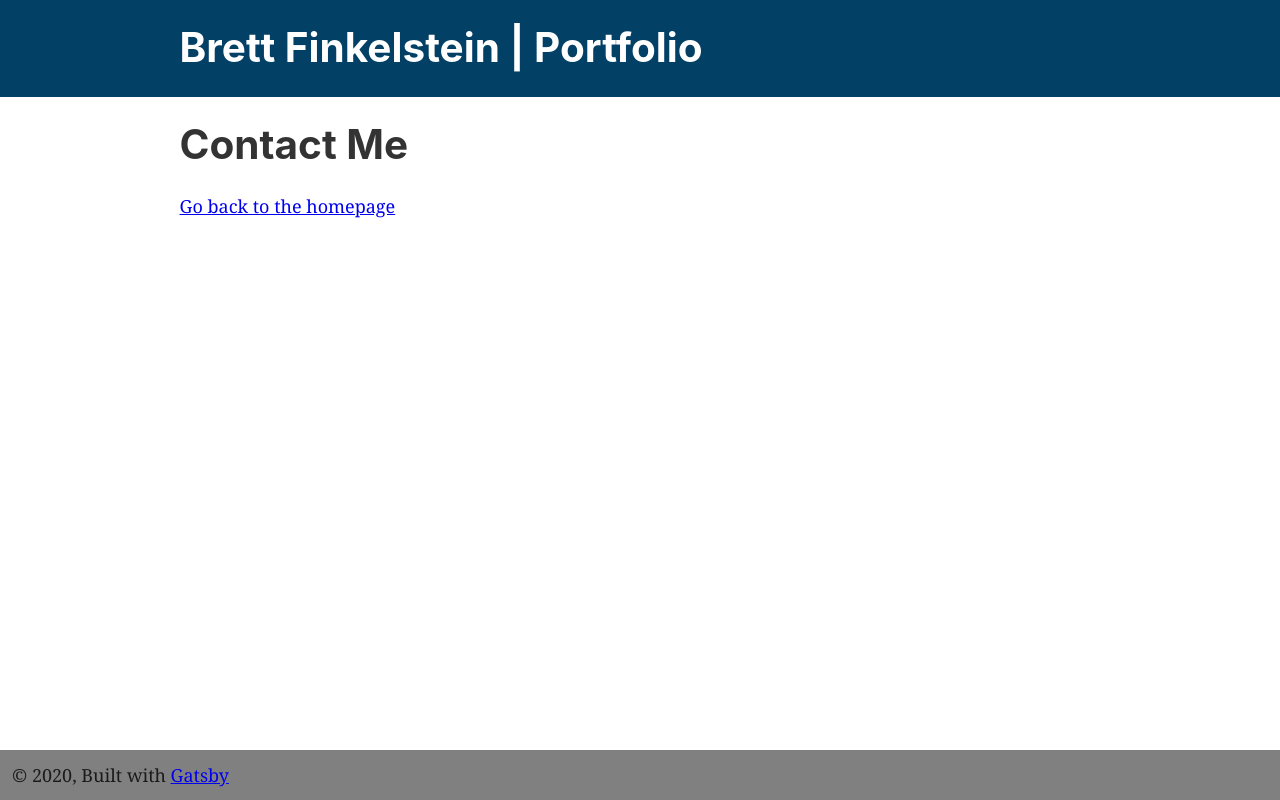
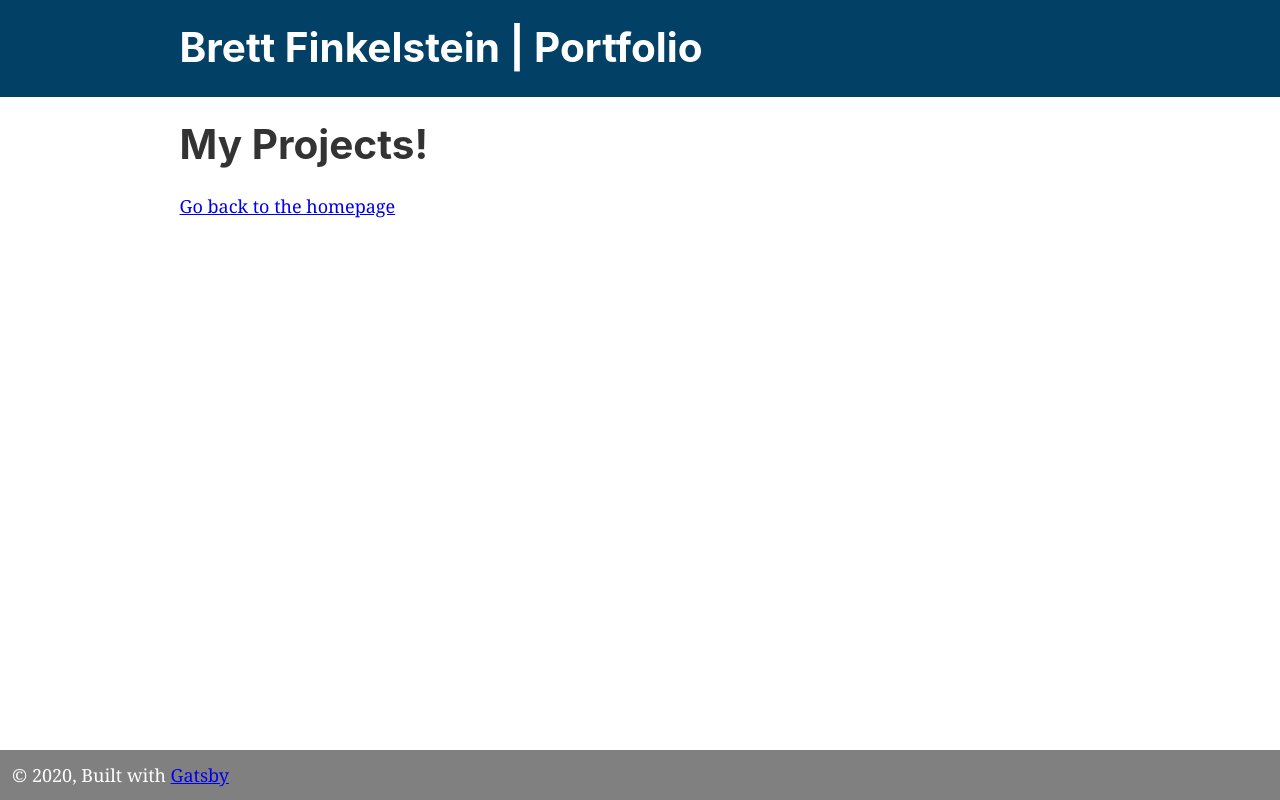
Before and after one commit to brettfink1/brettfinkelstein-xyz, a Gatsby site: page /projects in a window 1280 px wide. Built offline with nearby package versions, Linux system fonts and the light colour scheme; Gatsby itself is replaced by a stand-in of ours.

Commit message:
Updating images

```diff
--- a/gatsby-config.js
+++ b/gatsby-config.js
@@ -24,7 +24,8 @@ module.exports = {
         background_color: `#663399`,
         theme_color: `#663399`,
         display: `minimal-ui`,
-        icon: `src/images/gatsby-icon.png`, // This path is relative to the root of the site.
+        px: '50px',
+        icon: `src/images/Finkelstein_Headshot-brows.jpg`, // This path is relative to the root of the site.
       },
     },
     // this (optional) plugin enables Progressive Web App + Offline functionality
--- a/src/components/image.js
+++ b/src/components/image.js
@@ -16,7 +16,7 @@ import Img from "gatsby-image"
 const Image = () => {
   const data = useStaticQuery(graphql`
     query {
-      placeholderImage: file(relativePath: { eq: "Finkelstein_Headshot.jpeg" }) {
+      placeholderImage: file(relativePath: { eq: "Finkelstein_Headshot-brows.jpg" }) {
         childImageSharp {
           fluid(maxWidth: 300) {
             ...GatsbyImageSharpFluid
--- a/src/components/layout.js
+++ b/src/components/layout.js
@@ -42,6 +42,7 @@ const Layout = ({ children }) => {
           left: '0',
           width: '100%',
           height: '50px',
+          color: 'white',
           backgroundColor: 'grey',
         }}>
           © {new Date().getFullYear()}, Built with
--- a/src/pages/projects.js
+++ b/src/pages/projects.js
@@ -6,8 +6,8 @@ import SEO from "../components/seo"
 
 const projects = () => (
   <Layout>
-    <SEO title="Contact Me" />
-    <h1>Contact Me</h1>
+    <SEO title="projects" />
+    <h1>My Projects!</h1>
     <Link to="/">Go back to the homepage</Link>
   </Layout>
 )
```
Also changed, not shown: src/images/goose.png (added), 1 other file.
